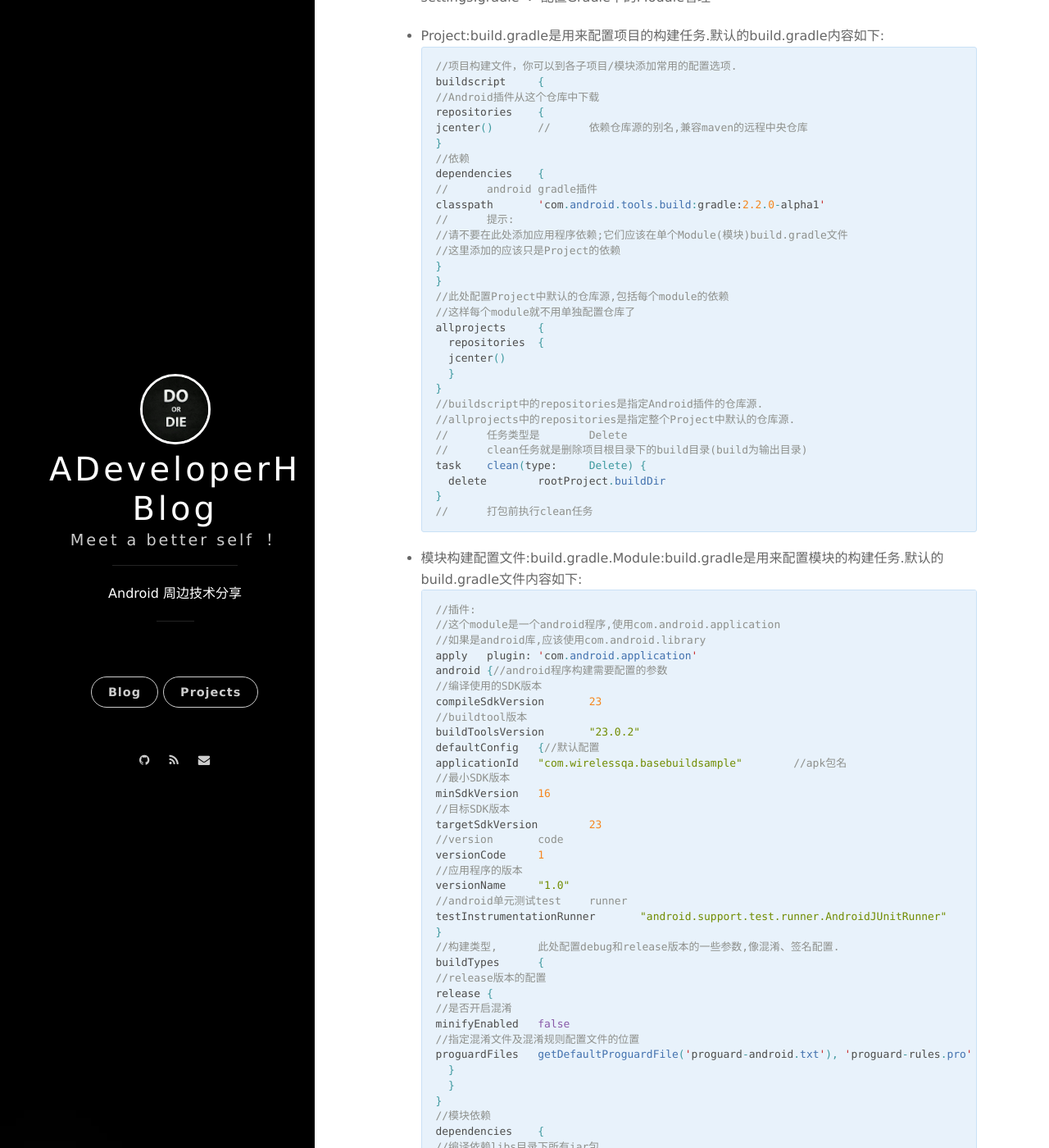
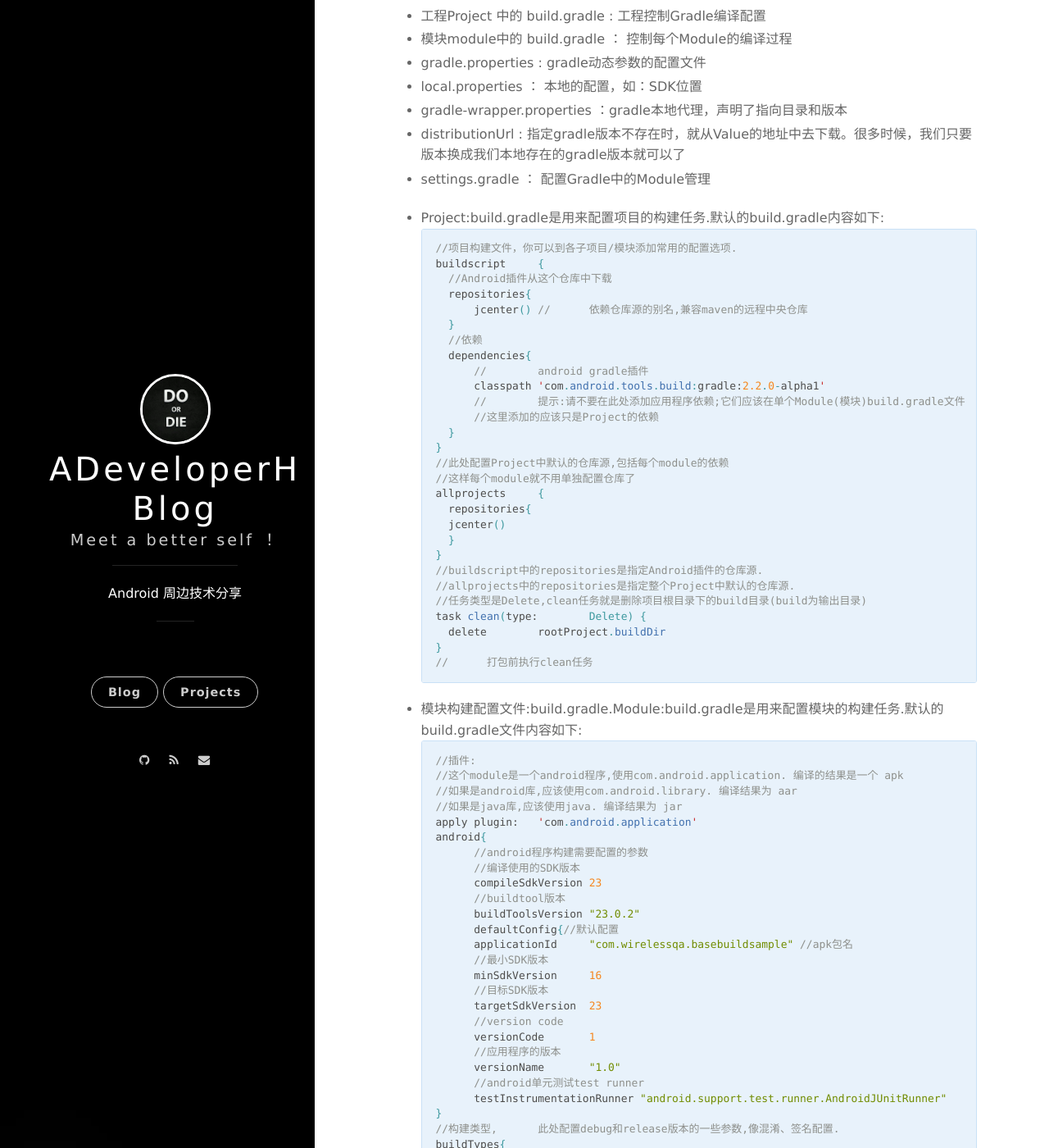
Before and after one commit to ADeveloperH/ADeveloperH.github.io, a Jekyll site: the page built from _posts/2018-06-04-gradle -02.md, in a window 1280 px wide and 1400 px high, scrolled down 988 px. Shown: the whole window at 82% size. Built offline with Jekyll 4.4.1, drawn with Linux system fonts in a browser that asks for light colours; nearby versions of some CDN libraries; comment, search, counter and statistics services are not loaded; some of the changed text lies outside the part shown.

Commit message:
gradle知识

````diff
--- a/_posts/2018-06-04-gradle -02.md
+++ b/_posts/2018-06-04-gradle -02.md
@@ -11,6 +11,13 @@
 
 ### 3、名词解释 ###
 
+#### 3.1 什么是BuildTypes、Flavors、BuildVariants ####
+
+BuildTypes：构建类型，AndroidStudio的Gradle组件默认提供给了“debug”“release”两个默认配置，此处用于配置是否需要混淆、是否可调试等
+
+Flavors：产品渠道，默认不提供任何默认配置，在实际发布中，根据不同渠道，我们可能需要用不同的包名，服务器地址等
+
+BuildVariants：每个buildtype和flavor组成一个buildvariant
 
 ### 4、命令相关 ###
 
@@ -34,31 +41,29 @@
 ```java
 //项目构建文件，你可以到各子项目/模块添加常用的配置选项.
 buildscript	{
-//Android插件从这个仓库中下载
-repositories	{
-jcenter()	//	依赖仓库源的别名,兼容maven的远程中央仓库
-}
-//依赖
-dependencies	{
-//	android	gradle插件
-classpath	'com.android.tools.build:gradle:2.2.0-alpha1'
-//	提示:
-//请不要在此处添加应用程序依赖;它们应该在单个Module(模块)build.gradle文件
-//这里添加的应该只是Project的依赖
-}
+	//Android插件从这个仓库中下载
+	repositories{
+		jcenter()	//	依赖仓库源的别名,兼容maven的远程中央仓库
+	}
+	//依赖
+	dependencies{
+		//	android	gradle插件
+		classpath	'com.android.tools.build:gradle:2.2.0-alpha1'
+		//	提示:请不要在此处添加应用程序依赖;它们应该在单个Module(模块)build.gradle文件
+		//这里添加的应该只是Project的依赖
+	}
 }
 //此处配置Project中默认的仓库源,包括每个module的依赖
 //这样每个module就不用单独配置仓库了
 allprojects	{
-	repositories	{
+	repositories{
 	jcenter()
 	}
 }
 //buildscript中的repositories是指定Android插件的仓库源.
 //allprojects中的repositories是指定整个Project中默认的仓库源.
-//	任务类型是	Delete
-//	clean任务就是删除项目根目录下的build目录(build为输出目录)
-task	clean(type:	Delete)	{
+//任务类型是Delete,clean任务就是删除项目根目录下的build目录(build为输出目录)
+task clean(type:	Delete)	{
 	delete	rootProject.buildDir
 }
 //	打包前执行clean任务
@@ -67,44 +72,46 @@
 - 模块构建配置文件:build.gradle.Module:build.gradle是用来配置模块的构建任务.默认的build.gradle文件内容如下:
 ```java
 //插件:
-//这个module是一个android程序,使用com.android.application
-//如果是android库,应该使用com.android.library
-apply	plugin:	'com.android.application'
-android	{//android程序构建需要配置的参数
-//编译使用的SDK版本
-compileSdkVersion	23
-//buildtool版本
-buildToolsVersion	"23.0.2"
-defaultConfig	{//默认配置
-applicationId	"com.wirelessqa.basebuildsample"	//apk包名
-//最小SDK版本
-minSdkVersion	16
-//目标SDK版本
-targetSdkVersion	23
-//version	code
-versionCode	1
-//应用程序的版本
-versionName	"1.0"
-//android单元测试test	runner
-testInstrumentationRunner	"android.support.test.runner.AndroidJUnitRunner"
+//这个module是一个android程序,使用com.android.application. 编译的结果是一个 apk
+//如果是android库,应该使用com.android.library. 编译结果为 aar
+//如果是java库,应该使用java. 编译结果为 jar
+apply plugin:	'com.android.application'
+android{
+		//android程序构建需要配置的参数
+		//编译使用的SDK版本
+		compileSdkVersion	23
+		//buildtool版本
+		buildToolsVersion	"23.0.2"
+		defaultConfig{//默认配置
+		applicationId	"com.wirelessqa.basebuildsample" //apk包名
+		//最小SDK版本
+		minSdkVersion	16
+		//目标SDK版本
+		targetSdkVersion	23
+		//version	code
+		versionCode	1
+		//应用程序的版本
+		versionName	"1.0"
+		//android单元测试test runner
+		testInstrumentationRunner "android.support.test.runner.AndroidJUnitRunner"
 }
 //构建类型,	此处配置debug和release版本的一些参数,像混淆、签名配置.
-buildTypes	{
-//release版本的配置
-release	{
-//是否开启混淆
-minifyEnabled	false
-//指定混淆文件及混淆规则配置文件的位置
-proguardFiles	getDefaultProguardFile('proguard-android.txt'),	'proguard-rules.pro'
-	}
+buildTypes{
+	//release版本的配置
+	release{
+			//是否开启混淆
+			minifyEnabled false
+			//指定混淆文件及混淆规则配置文件的位置
+			proguardFiles getDefaultProguardFile('proguard-android.txt'),'proguard-rules.pro'
+		}
 	}
 }
 //模块依赖
-dependencies	{
-//编译依赖libs目录下所有jar包
-compile	fileTree(dir:	'libs',	include:	['*.jar'])
-//编译依赖appcompat库
-compile	'com.android.support:appcompat-v7:23.4.0'
+dependencies{
+	//编译依赖libs目录下所有jar包
+	compile	fileTree(dir:'libs',include:['*.jar'])
+	//编译依赖appcompat库
+	compile	'com.android.support:appcompat-v7:23.4.0'
 }
 ```
 模块构建配置文件:build.gradle也可以在项目结构中配置
@@ -599,6 +606,36 @@
 
 ```
 
+
+splits 官方说: 使用 splits 可以比使用 flavor 更加有效创建多 apk.目前而言, 仅支持 Density 和 ABIs 这两个分类.
+
+```java
+
+splits {
+        // 按屏幕尺寸
+        density {
+            enable true
+
+            // 默认包含全部分辨率, 这里是剔除一些我们不要的
+            exclude "ldpi", "mdpi", "xxxhdpi", "400dpi", "560dpi", "tvdpi"
+        }
+
+        // 按架构
+        abi {
+            enable true
+
+            // 使用 `reset()` 后, 我们就相当于不包含任何架构,
+            // 这种情况下我们就可以通过 `include` 指定想要使用的架构
+            reset()
+
+            include 'x86', 'armeabi-v7a'
+            universalApk true       // 是否同时生成一个包含全部 Architecture 的包
+        }
+    }
+}
+
+```
+
 compileOptions:编译配置项
 
 ```java
@@ -900,6 +937,9 @@
 dexOptions{
     incremental true
     javaMaxHeapSize "4g"
+
+	//dex增量编译
+	jumboMode = true
 }
 
 ```
````
Also changed, not shown: _posts/2018-06-04-gradle.md (+11 -1 lines).
